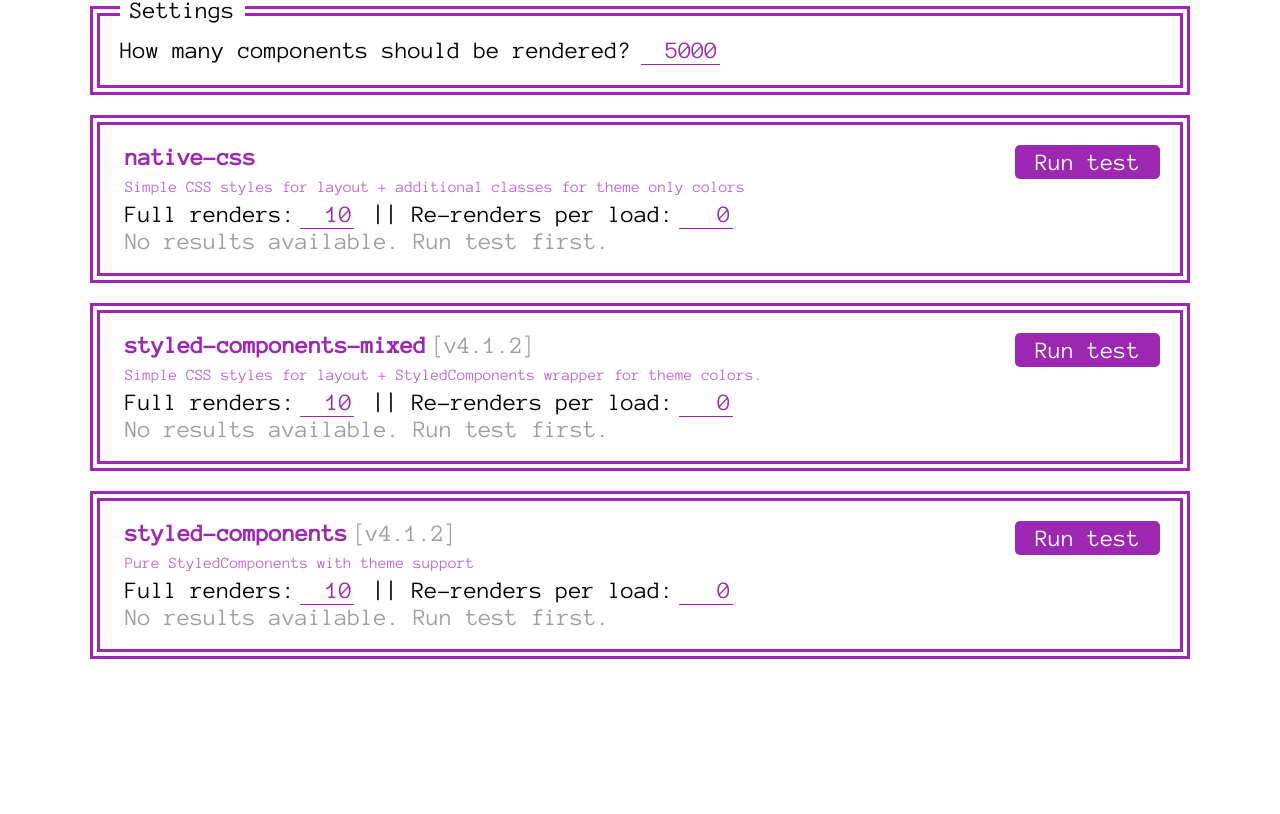
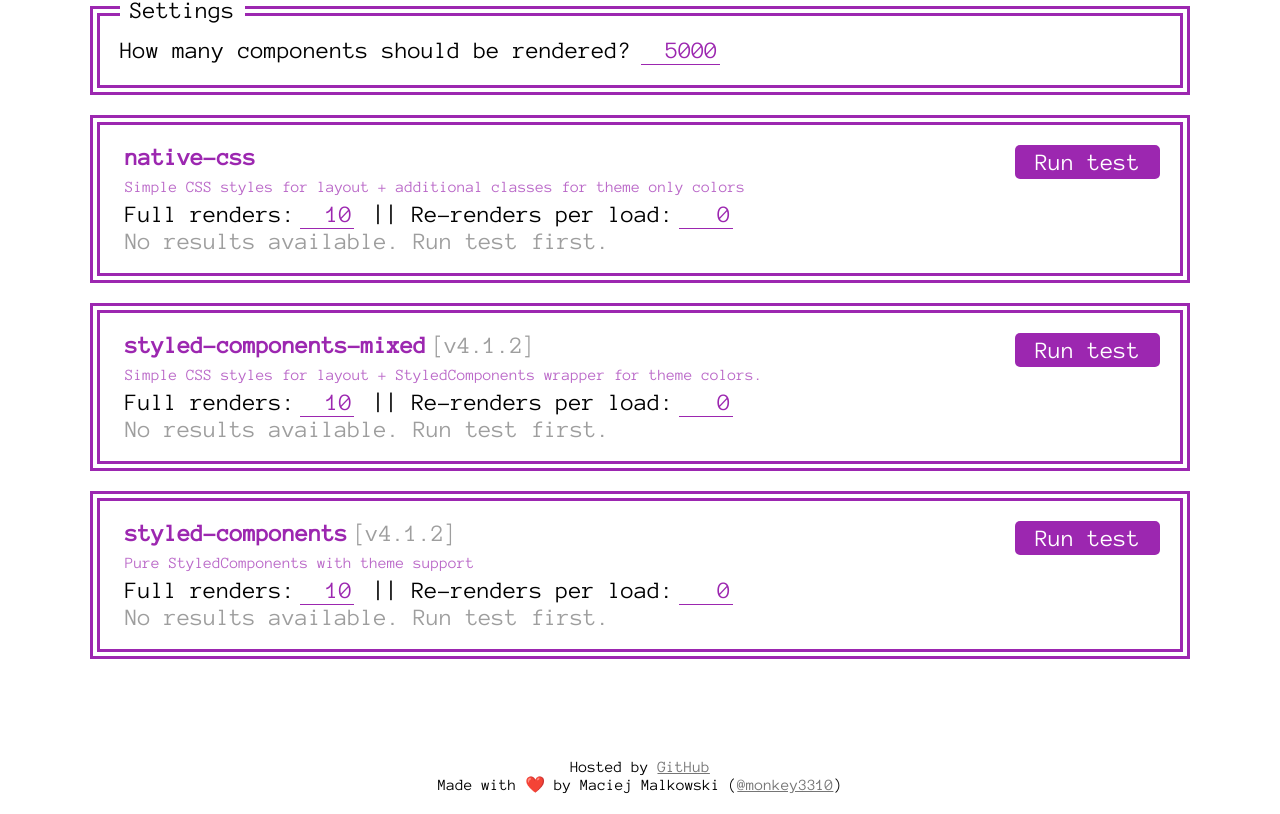
Before and after one commit to joaopedrodcf/css-in-js-stress, a React (Create React App) app: page / in a window 1280 px wide. Shown: the part 438-1252 px from the top of the page. Before the commit the page ends 1117 px from the top, so only its background shows below. Built offline with nearby package versions, Linux system fonts and the light colour scheme.

Commit message:
Adding routing support and a footer

```diff
--- a/src/App.js
+++ b/src/App.js
@@ -1,5 +1,5 @@
 import React, { Component } from "react";
-import { BrowserRouter as Router, Switch, Route } from "react-router-dom";
+import { HashRouter as Router, Switch, Route } from "react-router-dom";
 import Home from "./components/Home/Home";
 
 import NativeCss from "./benchmarks/native-css";
@@ -13,13 +13,15 @@
     return (
       <Router>
         <Switch>
-          <Route path="/" exact component={() => <Home />} />
-          <Route path="/native-css/" component={() => <NativeCss />} />
+          <Route exact path="/" component={() => <Home />} />
+          <Route exact path="/native-css/" component={() => <NativeCss />} />
           <Route
+            exact
             path="/styled-components-mixed/"
             component={() => <StyledComponentsMixed />}
           />
           <Route
+            exact
             path="/styled-components/"
             component={() => <StyledComponents />}
           />
--- a/src/components/Home/Home.js
+++ b/src/components/Home/Home.js
@@ -81,6 +81,20 @@
           />
           <Results name="styled-components" />
         </div>
+        <div className="Footer">
+          <div>
+            Hosted by <a href="https://pages.github.com/">GitHub</a>
+          </div>
+          <div>
+            {" "}
+            Made with{" "}
+            <span role="img" aria-label="Love Heart">
+              ❤️
+            </span>{" "}
+            by Maciej Malkowski (
+            <a href="https://github.com/monkey3310">@monkey3310</a>){" "}
+          </div>
+        </div>
       </div>
     );
   }
--- a/src/components/Home/home.css
+++ b/src/components/Home/home.css
@@ -56,3 +56,9 @@
   border: 10px double #9c27b0;
   margin-bottom: 20px;
 }
+
+.Footer {
+  font-size: 16px;
+  margin: 100px 0 20px 0;
+  text-align: center;
+}
--- a/src/components/Scene/Scene.js
+++ b/src/components/Scene/Scene.js
@@ -56,7 +56,7 @@
       parsedUrl.searchParams.set("current-reload", currentReload + 1);
       window.location.href = parsedUrl.href;
     } else {
-      window.location.href = "/";
+      window.location.href = "/css-in-js-stress/#";
     }
   };
 
--- a/src/components/TestRunner/TestRunner.js
+++ b/src/components/TestRunner/TestRunner.js
@@ -15,7 +15,8 @@
   };
 
   runTest = () => {
-    const url = new URL(`${window.location.href}${this.props.name}`);
+    const url = new URL(`${window.location.href}`);
+    url.hash = `#/${this.props.name}`;
     url.searchParams.set("reloads", this.state.reloads);
     url.searchParams.set("re-renders", this.state.reRenders);
     url.searchParams.set("noComponents", this.props.numberOfComponents);
```
Also changed, not shown: package.json (+8 -2 lines), 1 other file (tests, documents, lock files or other folders).
